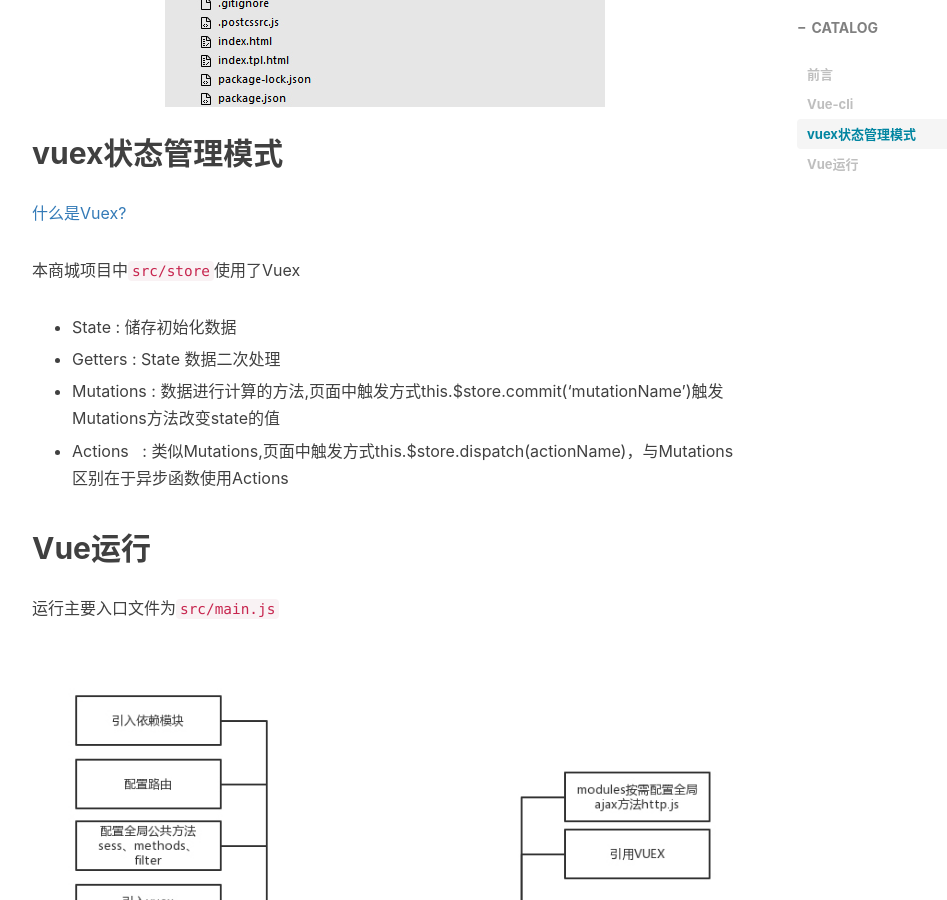
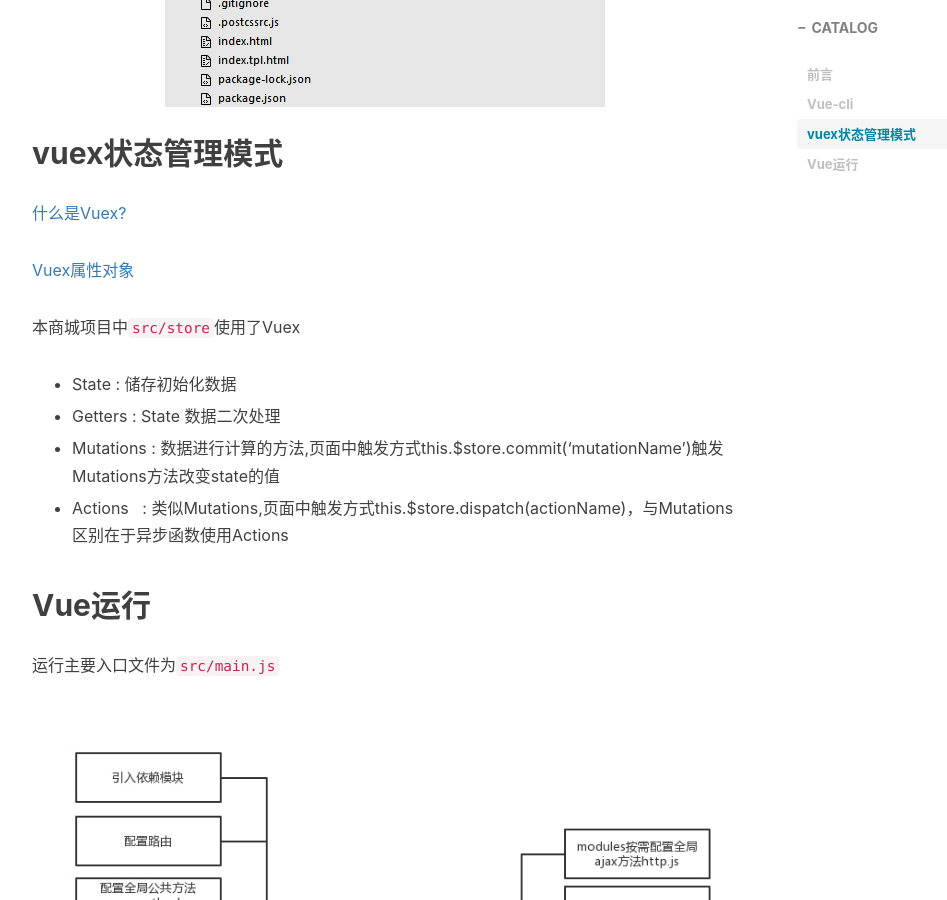
Before and after one commit to devin-huang/devin-huang.github.io, a Jekyll site: the page built from _posts/2018-03-01-Vue全家桶+webpack搭建商城项目.md, in a window 1280 px wide and 900 px high, scrolled down 2448 px. Shown: the whole window, without its empty margins (233-1180 px from the left). Built offline with Jekyll 4.4.1, drawn with Linux system fonts in a browser that asks for light colours; nearby versions of some CDN libraries; comment, search, counter and statistics services are not loaded.

Commit message:
Update 2018-03-01-Vue全家桶+webpack搭建商城项目.md

```diff
--- a/_posts/2018-03-01-Vue全家桶+webpack搭建商城项目.md
+++ b/_posts/2018-03-01-Vue全家桶+webpack搭建商城项目.md
@@ -37,7 +37,9 @@ tags:
 
 ## vuex状态管理模式
 
-[什么是Vuex?](https://www.cnblogs.com/kbnet/p/6938693.html)
+[什么是Vuex?](https://vuex.vuejs.org/zh-cn/intro.html)
+
+[Vuex属性对象](https://www.cnblogs.com/kbnet/p/6938693.html)
 
 本商城项目中`src/store`使用了Vuex
 
```
